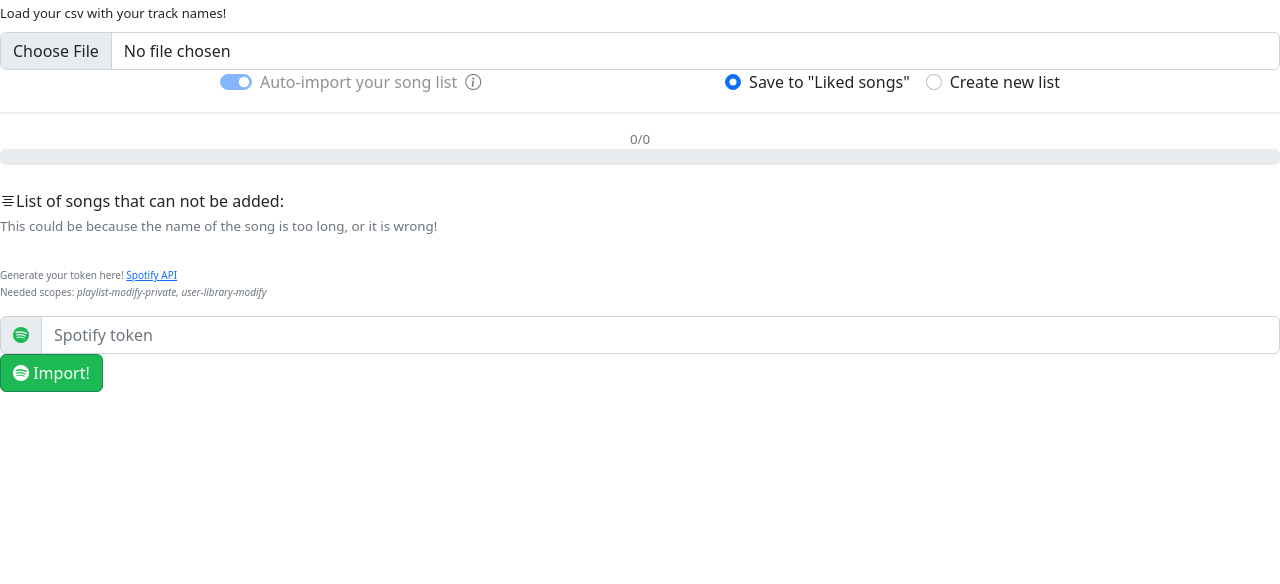
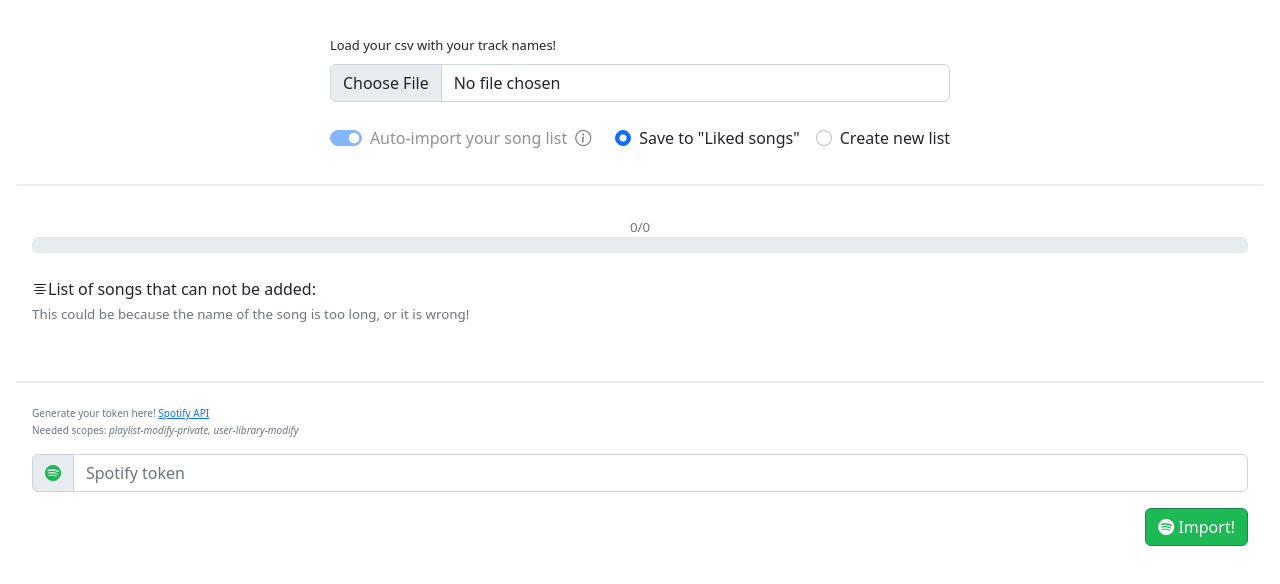
Before and after one commit to Baaarbz/spotify-media-importer, an Angular app: page / in a window 1280 px wide. Shown: the top 584 px of the page. Built offline with nearby package versions, Linux system fonts and the light colour scheme.

Commit message:
:rocket: improve visual design

```diff
--- a/src/app/app.component.html
+++ b/src/app/app.component.html
@@ -1,10 +1,19 @@
-<div class="d-flex flex-column">
-  <app-file-loader></app-file-loader>
-  <app-import-options></app-import-options>
+<div class="d-flex flex-column m-3">
+  <div class="align-self-center">
+    <div class="m-3">
+      <app-file-loader></app-file-loader>
+    </div>
+    <div class="m-3 mt-4">
+      <app-import-options></app-import-options>
+    </div>
+  </div>
   <hr class="divider">
-  <app-import></app-import>
-  <div>
+  <app-import class="m-3"></app-import>
+  <hr class="divider">
+  <div class="mx-3">
     <app-token></app-token>
-    <app-import-initializer></app-import-initializer>
+    <div class="mt-3 float-end">
+      <app-import-initializer></app-import-initializer>
+    </div>
   </div>
 </div>
--- a/src/app/token/token.component.html
+++ b/src/app/token/token.component.html
@@ -5,7 +5,7 @@
   <small class="text-muted">
     <p>Needed scopes: <span class="token-scopes">playlist-modify-private, user-library-modify</span></p>
   </small>
-  <div class="input-group mt-2">
+  <div class="input-group">
   <span class="input-group-text">
     <i class="bi bi-spotify spotify-color"></i>
   </span>
```
